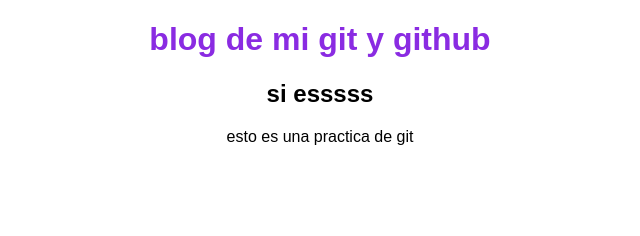
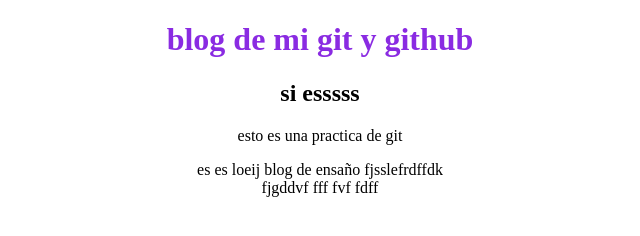
Before and after one commit to daniejl04/camidan, a plain HTML site: page blog.html in a window 1280 px wide. Shown: the whole page, without its empty margins (320-960 px from the left). Drawn offline with Linux system fonts and the light colour scheme.

Commit message:
cabi master

```diff
--- a/blog.html
+++ b/blog.html
@@ -13,6 +13,9 @@
 
             <h2>si esssss</h2>
             <p>esto es una practica de git</p>
+            <p>es es loeij blog de ensaño fjsslefrdffdk <br>
+                fjgddvf fff fvf fdff
+            </p>
         </div>
 
 </body>
--- a/css/estilos.css
+++ b/css/estilos.css
@@ -1,7 +1,7 @@
 body
 {
     text-align: center;
-    font-family: "Arial";
+    font-family:  'Times New Roman', serif;
 }
 
 
```
